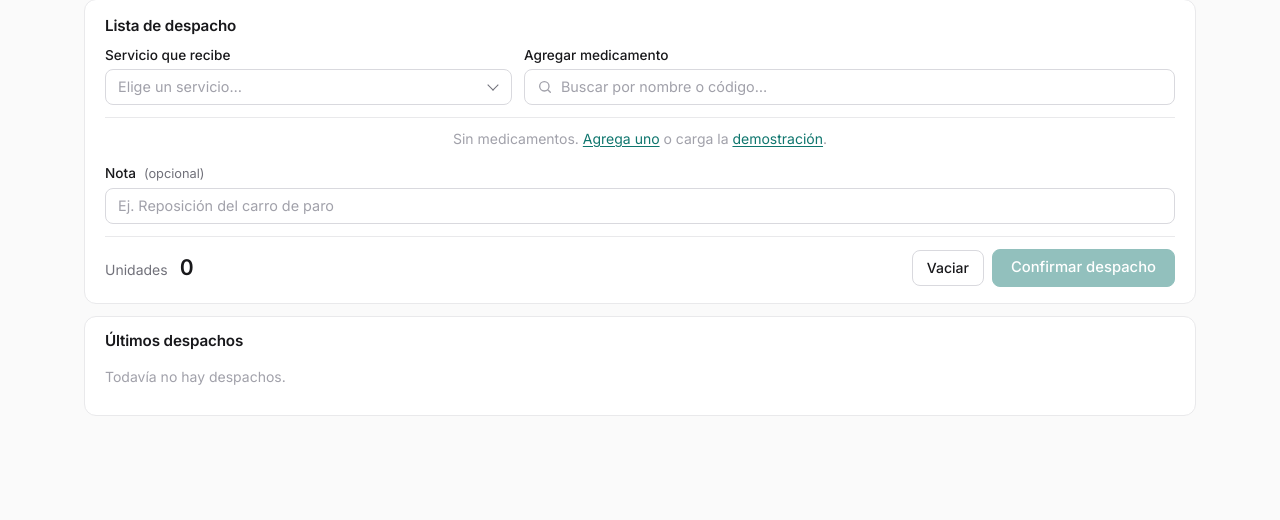
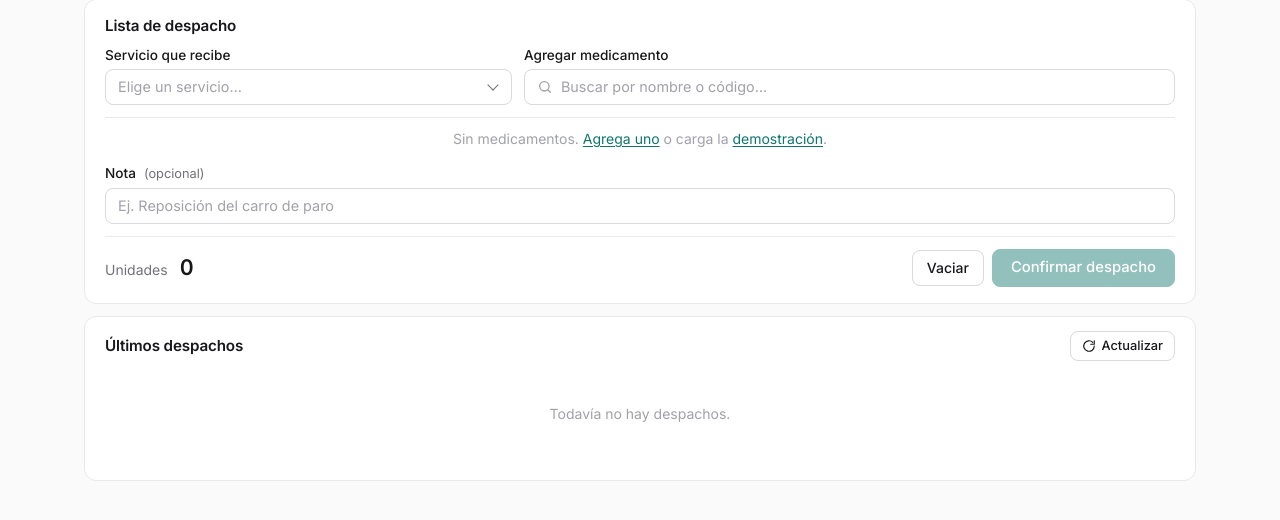
Before and after one commit to Eduardovisoni/salvamed, a FastAPI app: page / in a window 1280 px wide. Shown: the part 259-779 px from the top of the page. Run offline with FastAPI, Linux system fonts and the light colour scheme; data that the repository does not hold is empty; some libraries are stand-ins or nearby versions.

Commit message:
Botón «Actualizar» en Últimos despachos
Trae los despachos nuevos y las tarjetas de resumen sin recargar la página, así que no se pierde la lista que se está armando. Marca las filas nuevas y muestra la hora de la última actualización.

```diff
--- a/app/static/estilos.css
+++ b/app/static/estilos.css
@@ -644,6 +644,10 @@ code { font-family: ui-monospace, Consolas, monospace; font-size: 0.85em; backgr
 .despacho .carrito .carrito__cantidad { background: var(--superficie); }
 .panel--compacto { padding: 14px 20px; margin-bottom: 12px; }
 .panel--compacto > h2 { margin-bottom: 8px; }
+.panel__cabeza { display: flex; justify-content: space-between; align-items: center; gap: 12px; margin-bottom: 8px; }
+.panel__cabeza h2 { margin: 0; }
+.panel__cabeza .sutil { font-size: 0.775rem; }
+.boton--cargando svg { animation: girar 0.8s linear infinite; }
 .panel--compacto .tabla-envoltura--plana { margin: 0 -20px; }
 .panel--compacto .tabla-envoltura--plana .tabla th:first-child, .panel--compacto .tabla-envoltura--plana .tabla td:first-child { padding-left: 20px; }
 .panel--compacto .tabla-envoltura--plana .tabla th:last-child, .panel--compacto .tabla-envoltura--plana .tabla td:last-child { padding-right: 20px; }
--- a/app/templates/base.html
+++ b/app/templates/base.html
@@ -8,7 +8,7 @@
   <link rel="preconnect" href="https://fonts.googleapis.com">
   <link rel="preconnect" href="https://fonts.gstatic.com" crossorigin>
   <link rel="stylesheet" href="https://fonts.googleapis.com/css2?family=Inter:wght@400;500;600&display=swap">
-  <link rel="stylesheet" href="/static/estilos.css?v=14">
+  <link rel="stylesheet" href="/static/estilos.css?v=15">
   {% block cabeza %}{% endblock %}
 </head>
 <body class="{% block clase_cuerpo %}{% endblock %}">
--- a/app/templates/despacho.html
+++ b/app/templates/despacho.html
@@ -99,14 +99,24 @@
 </form>
 
 <section class="panel panel--compacto">
-  <h2>Últimos despachos</h2>
+  <div class="panel__cabeza">
+    <h2>Últimos despachos</h2>
+    <div class="acciones">
+      <span class="sutil" id="actualizado" aria-live="polite"></span>
+      <button type="button" class="boton boton--chico" id="recargar-despachos">
+        <svg width="14" height="14" viewBox="0 0 24 24" fill="none" stroke="currentColor" stroke-width="2" stroke-linecap="round" stroke-linejoin="round" aria-hidden="true"><path d="M21 12a9 9 0 1 1-2.64-6.36"/><path d="M21 3v6h-6"/></svg>
+        Actualizar
+      </button>
+    </div>
+  </div>
+  <div id="ultimos-despachos">
   {% if recientes %}
   <div class="tabla-envoltura tabla-envoltura--plana">
     <table class="tabla tabla--compacta tabla--densa">
       <thead><tr><th>#</th><th>Fecha</th><th>Servicio</th><th>Estado</th><th></th></tr></thead>
       <tbody>
         {% for d in recientes %}
-        <tr>
+        <tr data-id="{{ d.id }}">
           <td>{{ d.id }}</td>
           <td class="num-izq">{{ d.fecha | fecha }}</td>
           <td>{{ d.servicio }}</td>
@@ -120,6 +130,7 @@
   {% else %}
   <p class="vacio">Todavía no hay despachos.</p>
   {% endif %}
+  </div>
 </section>
 {% endblock %}
 
@@ -307,5 +318,36 @@
     if (agregar && porId(agregar)) sumar(agregar, 1);
     pintarLista();
   })();
+
+  (function () {
+    var boton = document.getElementById("recargar-despachos");
+    var nota = document.getElementById("actualizado");
+
+    function ids() {
+      return Array.prototype.map.call(document.querySelectorAll("#ultimos-despachos tr[data-id]"), function (tr) { return tr.dataset.id; });
+    }
+
+    boton.addEventListener("click", function () {
+      var antes = ids();
+      boton.disabled = true;
+      boton.classList.add("boton--cargando");
+      fetch("/", { cache: "no-store" })
+        .then(function (r) { if (!r.ok) throw new Error(r.status); return r.text(); })
+        .then(function (html) {
+          var doc = new DOMParser().parseFromString(html, "text/html");
+          var lista = doc.getElementById("ultimos-despachos");
+          var resumen = doc.querySelector(".resumen");
+          if (!lista || !resumen) { location.reload(); return; }
+          document.getElementById("ultimos-despachos").innerHTML = lista.innerHTML;
+          document.querySelector(".resumen").innerHTML = resumen.innerHTML;
+          document.querySelectorAll("#ultimos-despachos tr[data-id]").forEach(function (tr) {
+            if (antes.indexOf(tr.dataset.id) === -1) tr.classList.add("fila--nueva");
+          });
+          nota.textContent = "Actualizado " + new Date().toLocaleTimeString("es-GT", { hour: "2-digit", minute: "2-digit", hourCycle: "h23", timeZone: "America/Guatemala" });
+        })
+        .catch(function () { nota.textContent = "No se pudo actualizar"; })
+        .then(function () { boton.disabled = false; boton.classList.remove("boton--cargando"); });
+    });
+  })();
 </script>
 {% endblock %}
```
